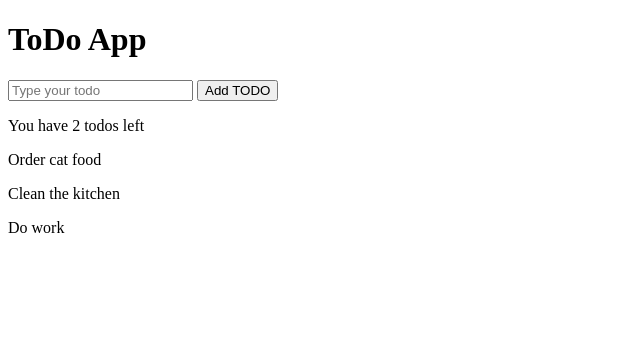
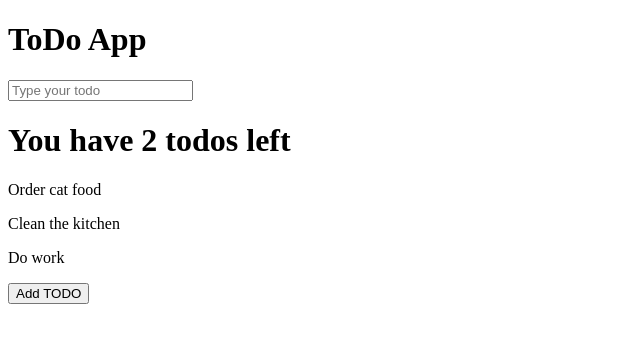
Before and after one commit to RehabAbotalep/Javascript-bootcamp, a plain HTML site: page todo-app/index.html in a window 1280 px wide. Shown: the whole page, without its empty margins (0-640 px from the left). Drawn offline with Linux system fonts and the light colour scheme.

Commit message:
Todos filter challange

```diff
--- a/todo-app/index.html
+++ b/todo-app/index.html
@@ -7,6 +7,8 @@
 
         <input type="text" id="new-todo" placeholder="Type your todo">
 
+        <div id="todos"></div>
+
         <button id="add-todo">Add TODO</button>
 
         <script src="todo-app.js"></script>
--- a/todo-app/todo-app.js
+++ b/todo-app/todo-app.js
@@ -9,27 +9,41 @@ const todos = [{
     completed: true,
 }]
 
-const inCompletedTodos = todos.filter(function (todo) {
-    return !todo.completed
-})
+const filters = {
+    searchTxt: ''
+}
 
+const renderTods = function (todos, filters) {
+    const filteredTodos = todos.filter(function (todo) {
+        return todo.title.toLowerCase().includes(filters.searchTxt.toLowerCase())
+    })
 
-const newParagraph = document.createElement('p')
-newParagraph.textContent = `You have ${inCompletedTodos.length} todos left`
-document.querySelector('body').appendChild(newParagraph)
+    const inCompletedTodos = filteredTodos.filter(function (todo) {
+        return !todo.completed
+    })
 
-todos.forEach(function (todo) {
-    const p = document.createElement('p')
-    p.textContent = todo.title
-    document.querySelector('body').appendChild(p)
-})
+    document.querySelector('#todos').innerHTML = ''
+
+    const summary = document.createElement('h1')
+    summary.textContent = `You have ${inCompletedTodos.length} todos left`
+    document.querySelector('#todos').appendChild(summary)
+
+    filteredTodos.forEach(function (todo) {
+        const p = document.createElement('p')
+        p.textContent = todo.title
+        document.querySelector('#todos').appendChild(p)
+    })
+}
+
+renderTods(todos, filters)
 
 document.querySelector('#add-todo').addEventListener('click', function (e) {
     console.log('Adding new TODO')
 })
 
-document.querySelector('#new-todo').addEventListener('change', function (e) {
-    console.log(e.target.value)
+document.querySelector('#new-todo').addEventListener('input', function (e) {
+    filters.searchTxt = e.target.value
+    renderTods(todos, filters)
 })
 
 
```
